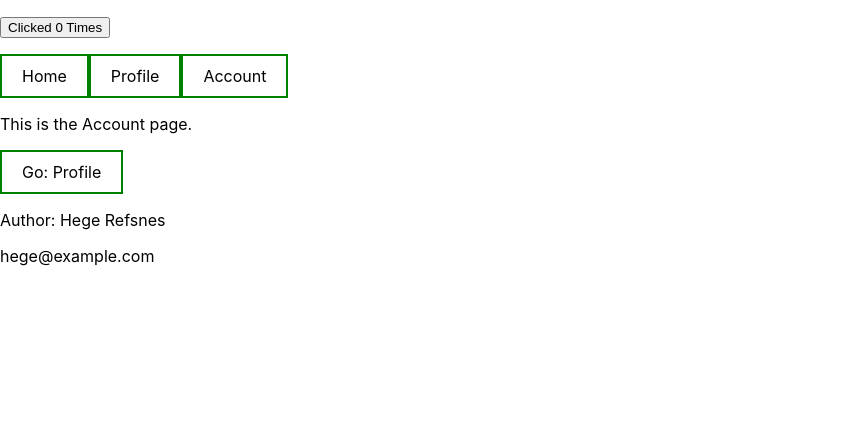
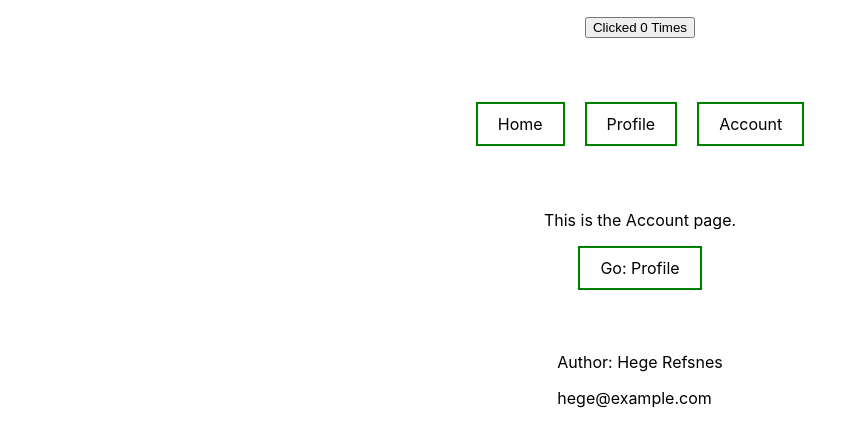
Before and after one commit to Borghese-Gladiator/resume-skills-roadmapper, a Next.js app: page /account in a window 1280 px wide. Shown: the top 446 px of the page, without its empty margins (0-867 px from the left). Built offline with nearby package versions, Linux system fonts and the light colour scheme.

Commit message:
Update globals.css

```diff
--- a/styles/globals.css
+++ b/styles/globals.css
@@ -4,6 +4,38 @@ body {
   margin: 0;
   font-family: -apple-system, BlinkMacSystemFont, Segoe UI, Roboto, Oxygen,
     Ubuntu, Cantarell, Fira Sans, Droid Sans, Helvetica Neue, sans-serif;
+}
+
+#root {
+  display: flex;
+  flex-direction: column;
+  justify-content: center;
+  align-items: center;
+}
+
+#content {
+  text-align: center;
+  padding-bottom: 30px;
+}
+
+nav {
+  margin: 30px;
+  display: flex;
+  flex-direction: row;
+  justify-content: center;
+  align-items: center;
+
+  width:300px;
+  height:80px;
+  padding:5px; /* this */
+}
+
+nav > a
+{
+  flex:1 1 auto;
+  text-align:center;
+
+  margin:10px;  /* and that, will result in a 10px gap */
 }
 
 a {
```
